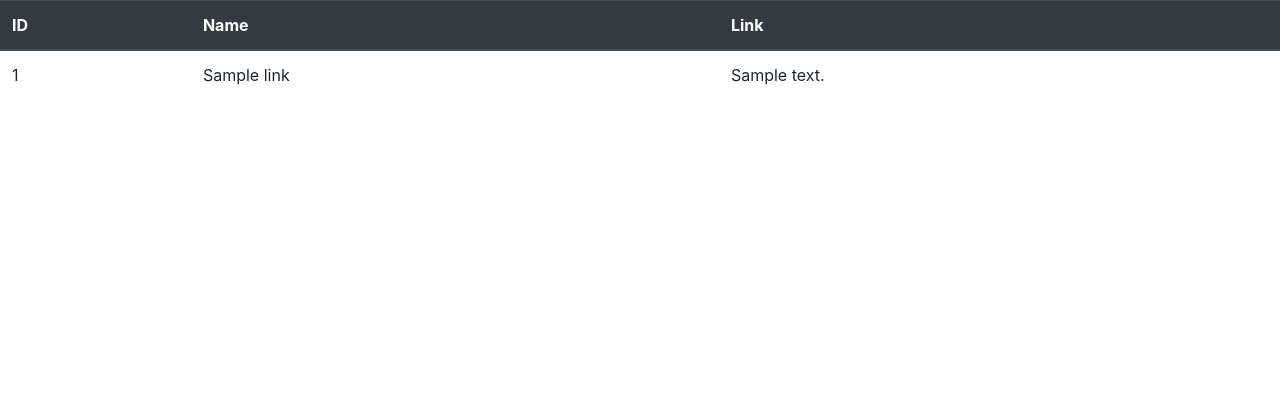
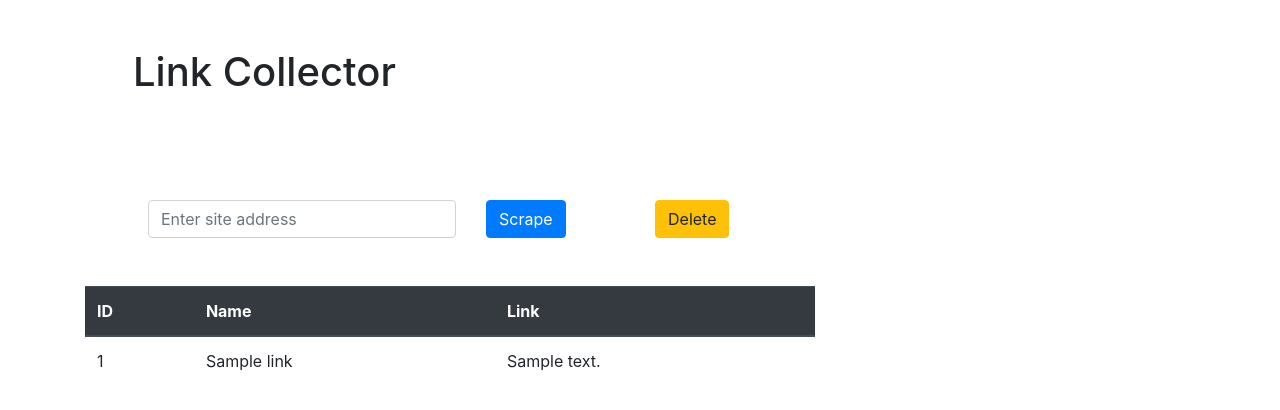
Before and after one commit to jeffarrubla/django-scraper, a Django app: page / in a window 1280 px wide. Shown: the top 410 px of the page. Run offline with Django 3.2, Linux system fonts and the light colour scheme; tables that the repository leaves empty hold one stand-in row (values such as "Sample post"); data that the repository does not hold is empty; some libraries are stand-ins or nearby versions.

Commit message:
Accepting URLs from users

```diff
--- a/mysite/urls.py
+++ b/mysite/urls.py
@@ -20,4 +20,5 @@ from scraper import views
 urlpatterns = [
     path('admin/', admin.site.urls),
     path('',views.scrape,name='scrape'),
+    path('delete/',views.clear,name='clear')
 ]
--- a/scraper/templates/scraper/result.html
+++ b/scraper/templates/scraper/result.html
@@ -5,11 +5,33 @@
 	<meta charset="viewport" content="width=device-width, initial-scale=1.0">
 	<meta http-equiv="X-AU-Compatible" content="ie=edge">
 	<title>
-
+		Link Collector
 	</title>
 	<link rel="stylesheet" href="https://stackpath.bootstrapcdn.com/bootstrap/4.4.1/css/bootstrap.min.css" integrity="sha384-Vkoo8x4CGsO3+Hhxv8T/Q5PaXtkKtu6ug5TOeNV6gBiFeWPGFN9MuhOf23Q9Ifjh" crossorigin="anonymous">
 </head>
 <body>
+	<div class="container">
+		<div class="row">
+			<div class="col-md-12 m-5">
+				<h1>Link Collector</h1>
+			</div>
+		</div>
+		<div class="row m-5">
+			<div class="col-md-4">
+				<form method="POST" action="/">
+					{% csrf_token %}
+					<input type="text" class="form-control" name="site" id="site" placeholder="Enter site address">
+				</div>
+				<div class="col-md-2">
+					<button class="btn btn-primary" type="submit">Scrape</button>
+				</div>
+				</form>
+			<div class="col-md-6">
+				<a class="btn btn-warning" href="/delete">Delete</a>
+			</div>
+		</div>
+		<div class="row">
+			<div class="col-md-8">
 				<table class="table">
 				  <thead class="thead-dark">
 				    <tr>
@@ -28,5 +50,8 @@
 				    {% endfor %}
 				  </tbody>
 				</table>
+			</div>
+		</div>
+	</div>
 </body>
 </html>
--- a/scraper/views.py
+++ b/scraper/views.py
@@ -1,17 +1,27 @@
 from django.shortcuts import render
 import requests
 from bs4 import BeautifulSoup
+from django.http import HttpResponseRedirect
 from .models import Link
 # Create your views here.
 
 def scrape(request):
-	page = requests.get('https://www.yahoo.com')
-	soup = BeautifulSoup(page.text,'html.parser')
+	if request.method == "POST":
+		site = request.POST.get('site','')
 
-	for link in soup.find_all('a'):
-		link_address = link.get('href')
-		link_text = link.string
-		Link.objects.create(address=link_address,name=link_text)
+		page = requests.get(site)
+		soup = BeautifulSoup(page.text,'html.parser')
 
-	data = Link.objects.all()
+		for link in soup.find_all('a'):
+			link_address = link.get('href')
+			link_text = link.string
+			Link.objects.create(address=link_address,name=link_text)
+
+		return HttpResponseRedirect('/')
+	else:
+		data = Link.objects.all()
 	return render(request,'scraper/result.html',{'data':data})
+
+def clear(request):
+	Link.objects.all().delete()
+	return render(request,'scraper/result.html')
```
Also changed, not shown: db.sqlite3. Lines whose indentation alone changed are shown as unchanged.
